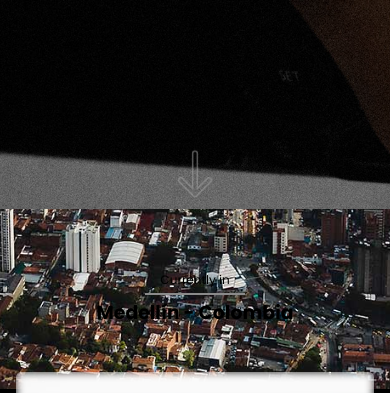
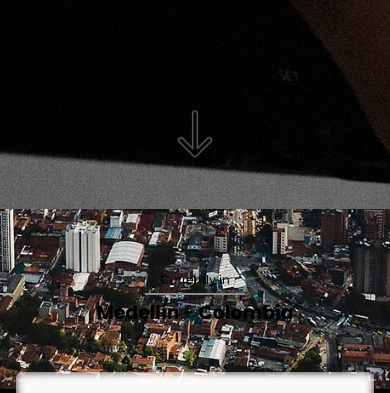
Before and after one commit to muchisx/veme, a PHP site: page /index.html in a window 390 px wide. Shown: the part 635-1028 px from the top of the page. Run offline with PHP 8.4, Linux system fonts and the light colour scheme.

Commit message:
Update index.css

```diff
--- a/index.css
+++ b/index.css
@@ -404,6 +404,11 @@ a.button1:hover {
       right: 0;
       transition-duration: 2000ms;
     }
+
+    .swipe-up {
+        bottom: 50px;
+    }
+
     .navegacion-text:hover>h2{
       top: -60px;
       position: absolute;
```
